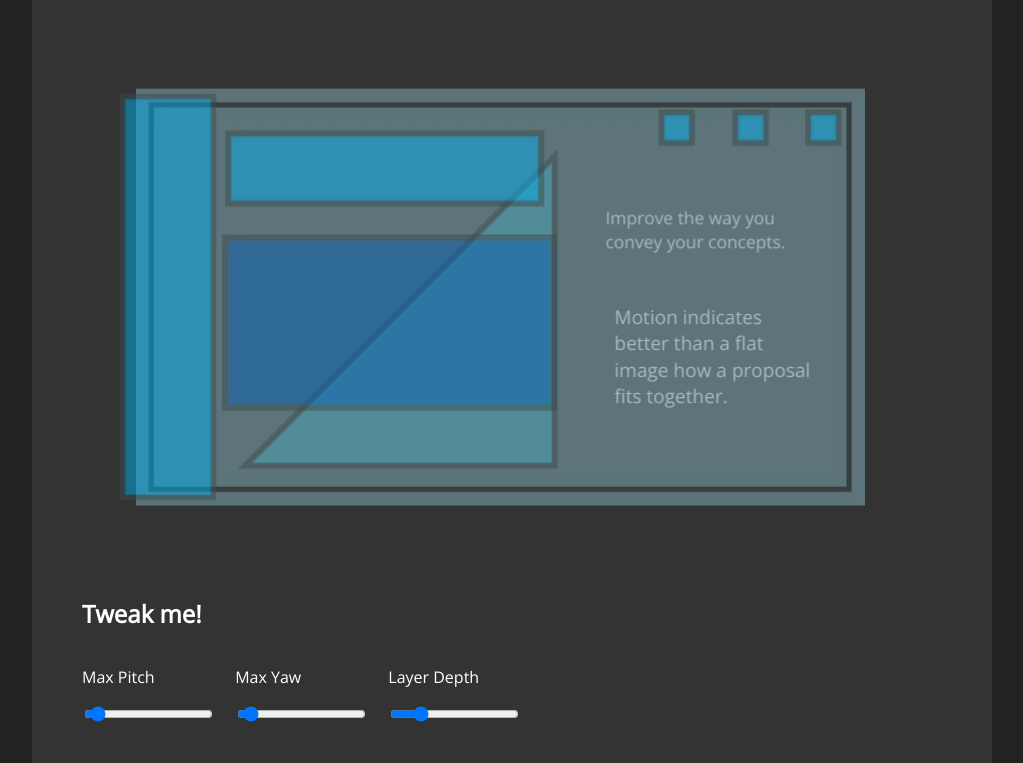
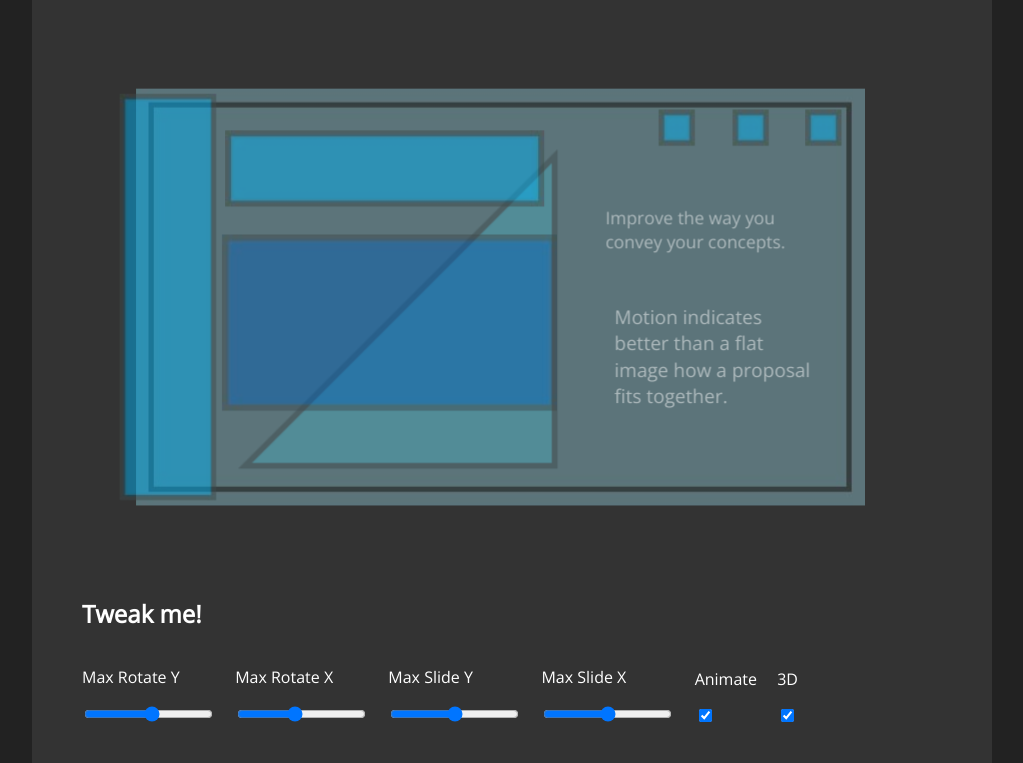
Before and after one commit to joshhills/exploded-dom-js, a website: page docs/index.html in a window 1280 px wide. Shown: the part 187-950 px from the top of the page, without its empty margins (128-1151 px from the left). Drawn offline with nearby package versions, Linux system fonts and the light colour scheme.

Commit message:
Updated demo to include new features

```diff
--- a/docs/index.html
+++ b/docs/index.html
@@ -183,16 +183,32 @@
                         Tweak me!
                     </h2>
                     <div class="input-group">
-                        <p>Max Pitch</p>
-                        <input type="range" id="maxPitch" value="20" min="0" max="360" onchange="ExplodedDOMJS.setMaxPitch(this.value)">
+                        <p>Max Rotate Y</p>
+                        <input type="range" id="maxPitch" value="10" min="-180" max="180" onchange="ExplodedDOMJS.setMaxRotateY(this.value)">
                     </div>
                     <div class="input-group">
-                        <p>Max Yaw</p>
-                        <input type="range" id="maxYaw" value="20" min="0" max="360" onchange="ExplodedDOMJS.setMaxYaw(this.value)">
+                        <p>Max Rotate X</p>
+                        <input type="range" id="maxYaw" value="-20" min="-180" max="180" onchange="ExplodedDOMJS.setMaxRotateX(this.value)">
+                    </div>
+                    <div class="input-group">
+                        <p>Max Slide Y</p>
+                        <input type="range" id="maxYaw" value="-0" min="-100" max="100" onchange="ExplodedDOMJS.setMaxSlideY(this.value)">
+                    </div>
+                    <div class="input-group">
+                        <p>Max Slide X</p>
+                        <input type="range" id="maxYaw" value="-0" min="-100" max="100" onchange="ExplodedDOMJS.setMaxSlideX(this.value)">
+                    </div>
+                    <div class="input-group">
+                        <p>Animate</p>
+                        <input type="checkbox" id="maxYaw" checked="true" onclick="ExplodedDOMJS.setAnimate(this.checked)">
+                    </div>
+                    <div class="input-group">
+                        <p>3D</p>
+                        <input type="checkbox" id="maxYaw" checked="true" onclick="ExplodedDOMJS.set3d(this.checked)">
                     </div>
                     <div class="input-group">
                         <p>Layer Depth</p>
-                        <input type="range" id="layerDepth" value="20" min="0" max="100" onchange="ExplodedDOMJS.setLayerDepth(this.value)">
+                        <input type="range" id="layerDepth" value="20" min="-100" max="100" onchange="ExplodedDOMJS.setLayerDepth(this.value)">
                     </div>
                 </div>
                 <hr />
```
Also changed, not shown: build/exploded-dom.js, dist/exploded-dom.min.js, docs/js/exploded-dom.min.js.
